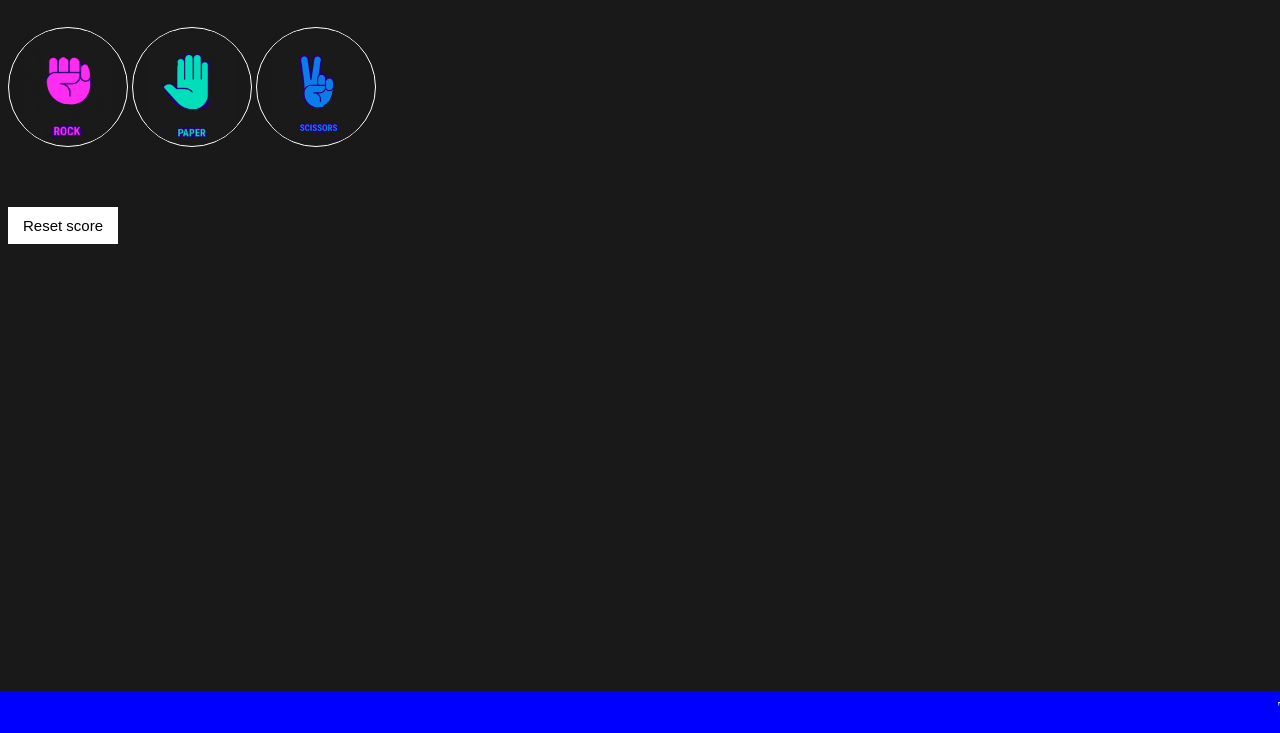
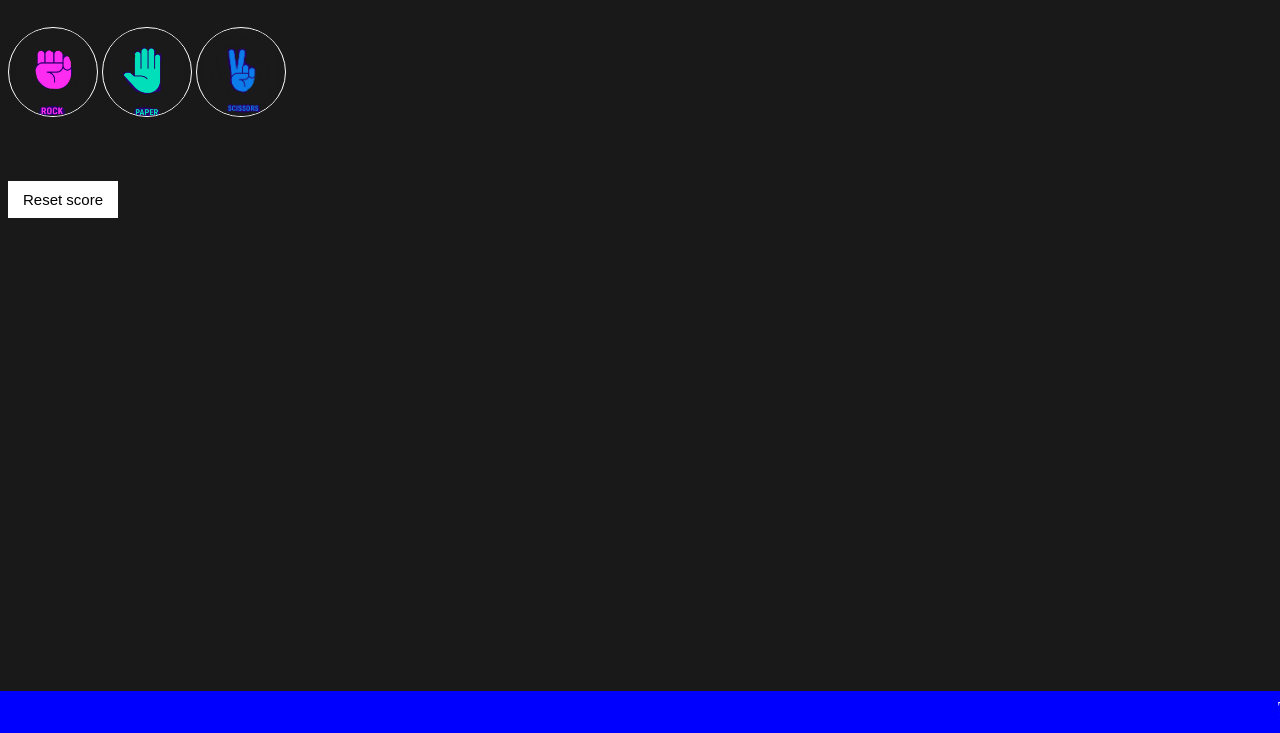
Before and after one commit to Rakib-Ahmed2020/Rock-Paper-Scissor-games, a plain HTML site: page index.html in a window 1280 px wide. Shown: the part 67-800 px from the top of the page. Drawn offline with Linux system fonts and the light colour scheme.

Commit message:
Update style.css

```diff
--- a/style.css
+++ b/style.css
@@ -1,4 +1,4 @@
-  body{
+body{
       background-color:rgb(25, 25, 25) ;
       color: white;
       font-family: Areal;
@@ -9,7 +9,7 @@
      font-weight: bold;
    }
   .move-icon{
-      height: 110px;
+      height: 90px;
 
     }
   .move-button{
@@ -17,8 +17,8 @@
     border:1px solid white;
     border-radius: 50%;
         overflow: hidden;
-     height: 120px;
-     width: 120px;
+     height: 90px;
+     width: 90px;
      cursor: pointer;
 
   }
@@ -40,7 +40,7 @@
 
 
 .marquee{
-  position: absolute;
+  position: fixed;
   bottom: 0;
   left: 0;
   background-color: blue;
```
